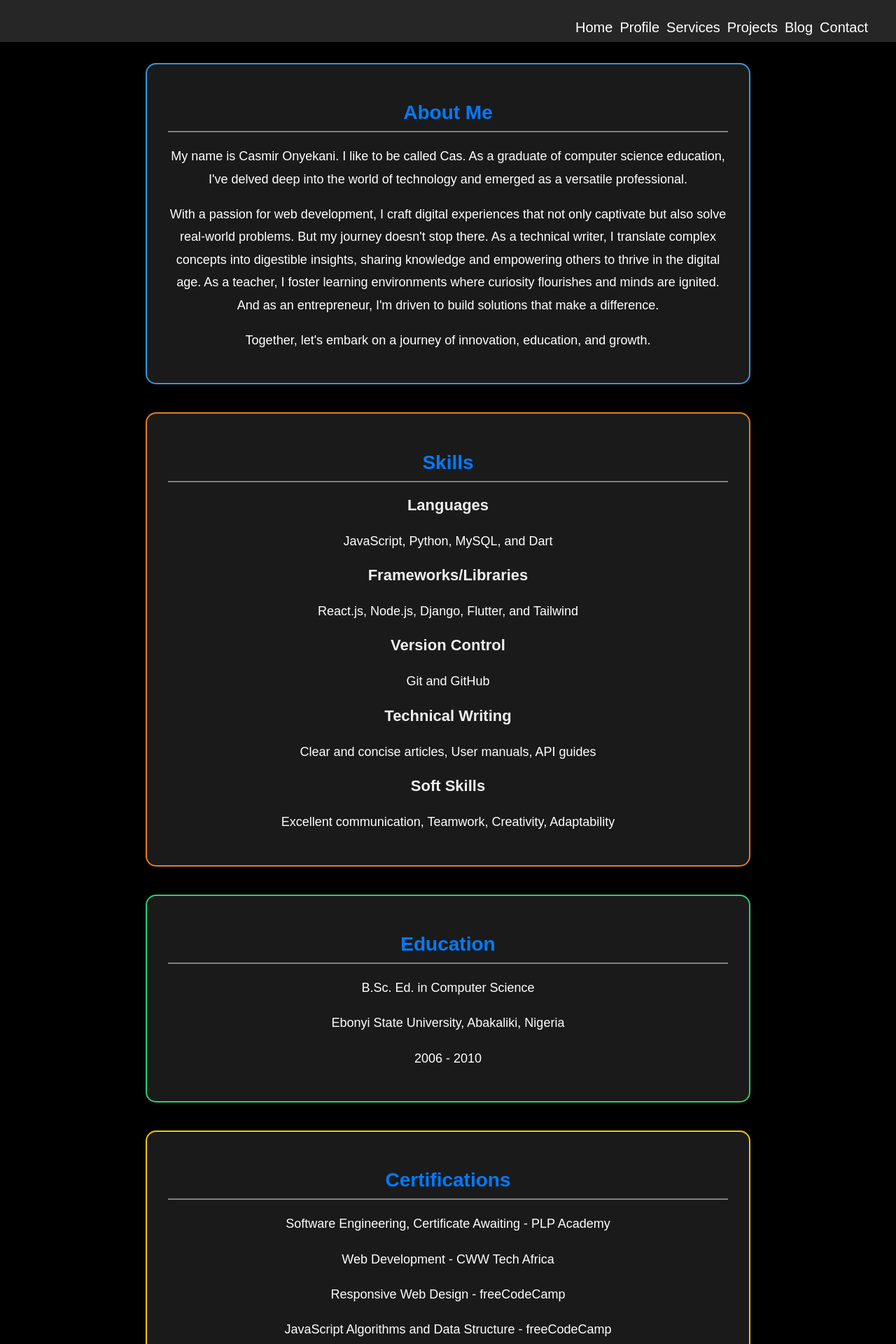
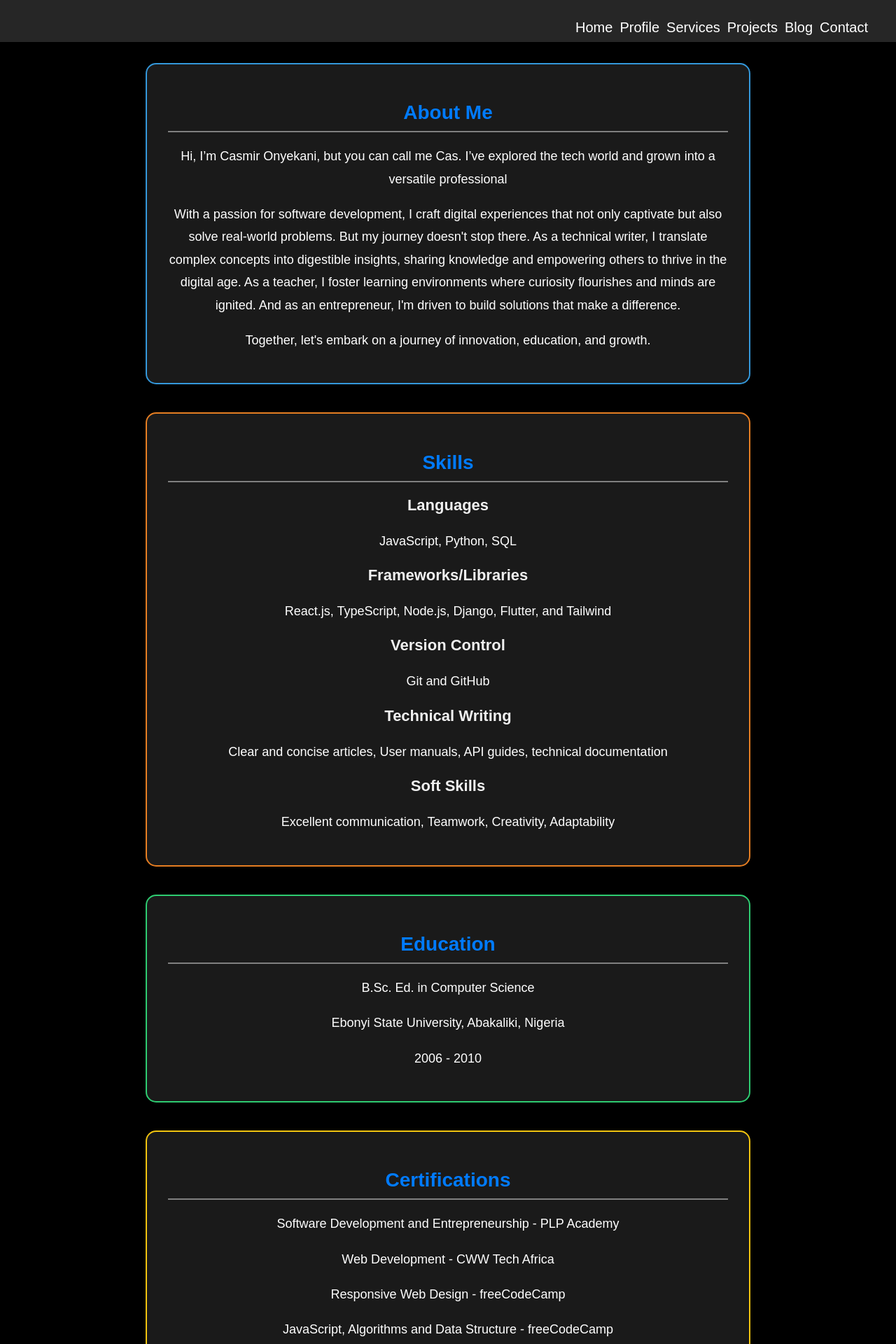
Before and after one commit to nuelcas/casmir, a React (Create React App) app: page /profile in a window 1280 px wide. Shown: the top 1920 px of the page at 70% size. Built offline with nearby package versions, Linux system fonts and the light colour scheme.

Commit message:
Update Profile.js

```diff
--- a/src/pages/Profile.js
+++ b/src/pages/Profile.js
@@ -12,12 +12,10 @@ function Profile() {
         <section className="about-me">
           <h2>About Me</h2>
           <p>
-            My name is Casmir Onyekani. I like to be called Cas. As a graduate
-            of computer science education, I've delved deep into the world of
-            technology and emerged as a versatile professional.
+            Hi, I’m Casmir Onyekani, but you can call me Cas. I’ve explored the tech world and grown into a versatile professional
           </p>
           <p>
-            With a passion for web development, I craft digital experiences that
+            With a passion for software development, I craft digital experiences that
             not only captivate but also solve real-world problems. But my
             journey doesn't stop there. As a technical writer, I translate
             complex concepts into digestible insights, sharing knowledge and
@@ -35,13 +33,13 @@ function Profile() {
         <section className="skills">
           <h2>Skills</h2>
           <h3>Languages</h3>
-          <p>JavaScript, Python, MySQL, and Dart</p>
+          <p>JavaScript, Python, SQL</p>
           <h3>Frameworks/Libraries</h3>
-          <p>React.js, Node.js, Django, Flutter, and Tailwind</p>
+          <p>React.js, TypeScript, Node.js, Django, Flutter, and Tailwind</p>
           <h3>Version Control</h3>
           <p>Git and GitHub</p>
           <h3>Technical Writing</h3>
-          <p>Clear and concise articles, User manuals, API guides</p>
+          <p>Clear and concise articles, User manuals, API guides, technical documentation</p>
           <h3>Soft Skills</h3>
           <p>Excellent communication, Teamwork, Creativity, Adaptability</p>
         </section>
@@ -55,10 +53,10 @@ function Profile() {
 
         <section className="certification">
           <h2>Certifications</h2>
-          <p>Software Engineering, Certificate Awaiting - PLP Academy</p>
+          <p>Software Development and Entrepreneurship - PLP Academy</p>
           <p>Web Development - CWW Tech Africa</p>
           <p>Responsive Web Design - freeCodeCamp</p>
-          <p>JavaScript Algorithms and Data Structure - freeCodeCamp</p>
+          <p>JavaScript, Algorithms and Data Structure - freeCodeCamp</p>
           <p>Front End Development Libraries - freeCodeCamp</p>
         </section>
       </div>
```
